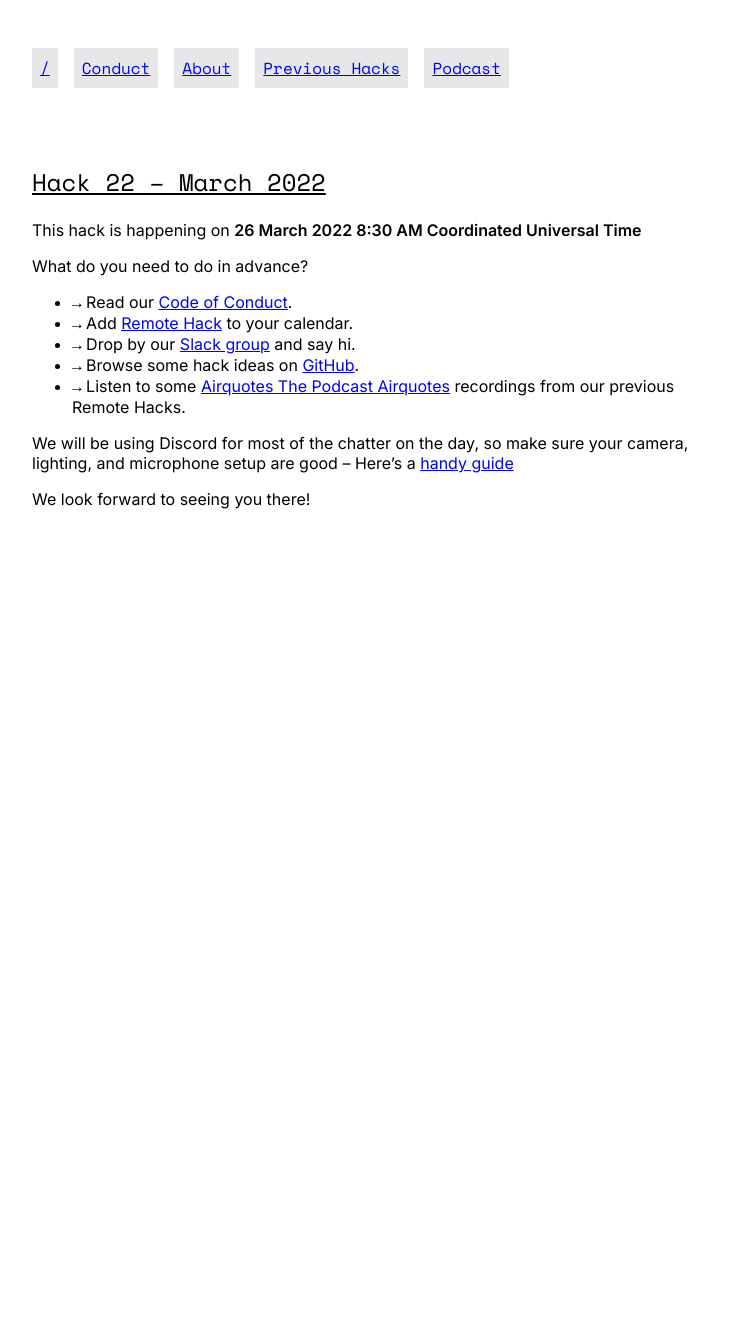
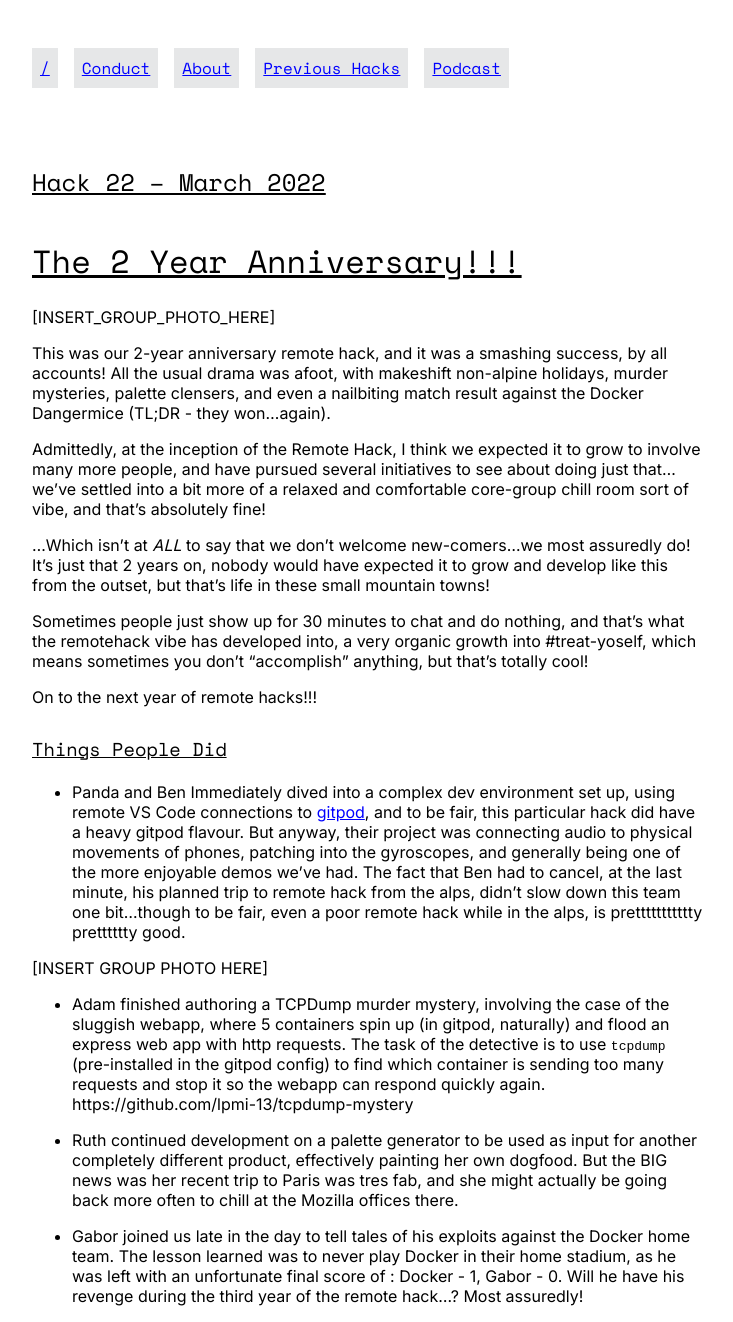
Before and after one commit to remotehack/remotehack.github.io, a Jekyll site: the page built from _hacks/24.md, in a window 1280 px wide. Shown: the whole page, without its empty margins (272-1005 px from the left). Built offline with Jekyll 4.4.1, drawn with Linux system fonts in a browser that asks for light colours; before the commit the page ends 900 px from its top, so only the background shows below that.

Commit message:
add march writeup

```diff
--- a/_hacks/24.md
+++ b/_hacks/24.md
@@ -1,5 +1,31 @@
 ---
 hack_number: 22
 date: 2022-03-26
-happened: false
+happened: true
 ---
+
+# The 2 Year Anniversary!!!
+
+[INSERT_GROUP_PHOTO_HERE]
+
+This was our 2-year anniversary remote hack, and it was a smashing success, by all accounts! All the usual drama was afoot, with makeshift non-alpine holidays, murder mysteries, palette clensers, and even a nailbiting match result against the Docker Dangermice (TL;DR - they won...again).
+
+Admittedly, at the inception of the Remote Hack, I think we expected it to grow to involve many more people, and have pursued several initiatives to see about doing just that...we've settled into a bit more of a relaxed and comfortable core-group chill room sort of vibe, and that's absolutely fine!
+
+...Which isn't at _ALL_ to say that we don't welcome new-comers...we most assuredly do! It's just that 2 years on, nobody would have expected it to grow and develop like this from the outset, but that's life in these small mountain towns!
+
+Sometimes people just show up for 30 minutes to chat and do nothing, and that's what the remotehack vibe has developed into, a very organic growth into #treat-yoself, which means sometimes you don't "accomplish" anything, but that's totally cool!
+
+On to the next year of remote hacks!!!
+
+### Things People Did
+
+- Panda and Ben Immediately dived into a complex dev environment set up, using remote VS Code connections to [gitpod](https://www.gitpod.io/docs/), and to be fair, this particular hack did have a heavy gitpod flavour. But anyway, their project was connecting audio to physical movements of phones, patching into the gyroscopes, and generally being one of the more enjoyable demos we've had. The fact that Ben had to cancel, at the last minute, his planned trip to remote hack from the alps, didn't slow down this team one bit...though to be fair, even a poor remote hack while in the alps, is prettttttttttty pretttttty good.
+
+[INSERT GROUP PHOTO HERE]
+
+- Adam finished authoring a TCPDump murder mystery, involving the case of the sluggish webapp, where 5 containers spin up (in gitpod, naturally) and flood an express web app with http requests. The task of the detective is to use `tcpdump` (pre-installed in the gitpod config) to find which container is sending too many requests and stop it so the webapp can respond quickly again. https://github.com/lpmi-13/tcpdump-mystery
+
+- Ruth continued development on a palette generator to be used as input for another completely different product, effectively painting her own dogfood. But the BIG news was her recent trip to Paris was tres fab, and she might actually be going back more often to chill at the Mozilla offices there.
+
+- Gabor joined us late in the day to tell tales of his exploits against the Docker home team. The lesson learned was to never play Docker in their home stadium, as he was left with an unfortunate final score of : Docker - 1, Gabor - 0. Will he have his revenge during the third year of the remote hack...? Most assuredly!
```
Also changed, not shown: _hacks/25.md (added, +5 -0 lines).
